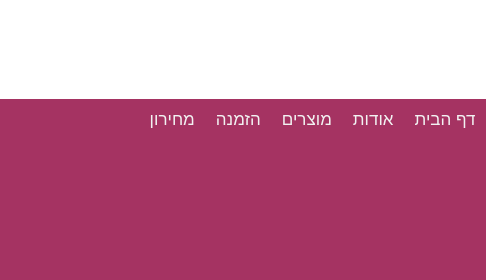
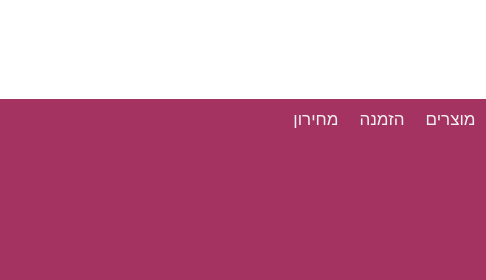
Before and after one commit to teacher-pt/try-git, a plain HTML site: page index.html in a window 1280 px wide. Shown: the top 280 px of the page, 794-1280 px from the left. Drawn offline with Linux system fonts and the light colour scheme.

Commit message:
Remove commented-out links for Home and About pages in index.html

```diff
--- a/index.html
+++ b/index.html
@@ -17,8 +17,8 @@
             <img class="logo" src="./files/images/logo.png" alt="logo">
         </div>
         <nav class="flex-row">
-            <a target="content" href="./pages/home.html">דף הבית</a>
-            <a target="content" href="./pages/about.html">אודות</a>
+            <!-- <a target="content" href="./pages/home.html">דף הבית</a> -->
+            <!-- <a target="content" href="./pages/about.html">אודות</a> -->
             <a target="content" href="./pages/products.html">מוצרים</a>
             <a target="content" href="./pages/order.html">הזמנה</a>
             <a target="content" href="./pages/prices.html">מחירון</a>
```
